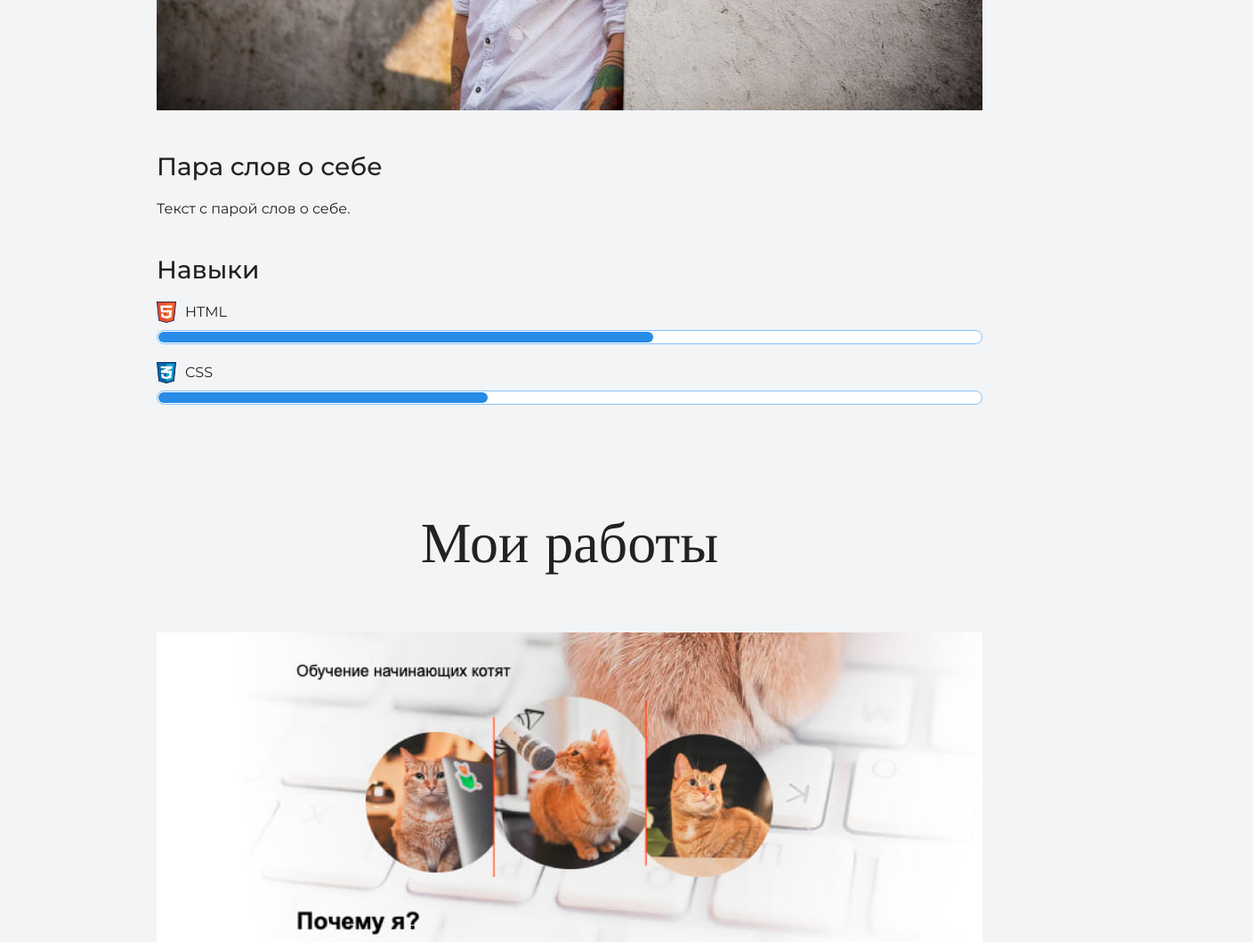
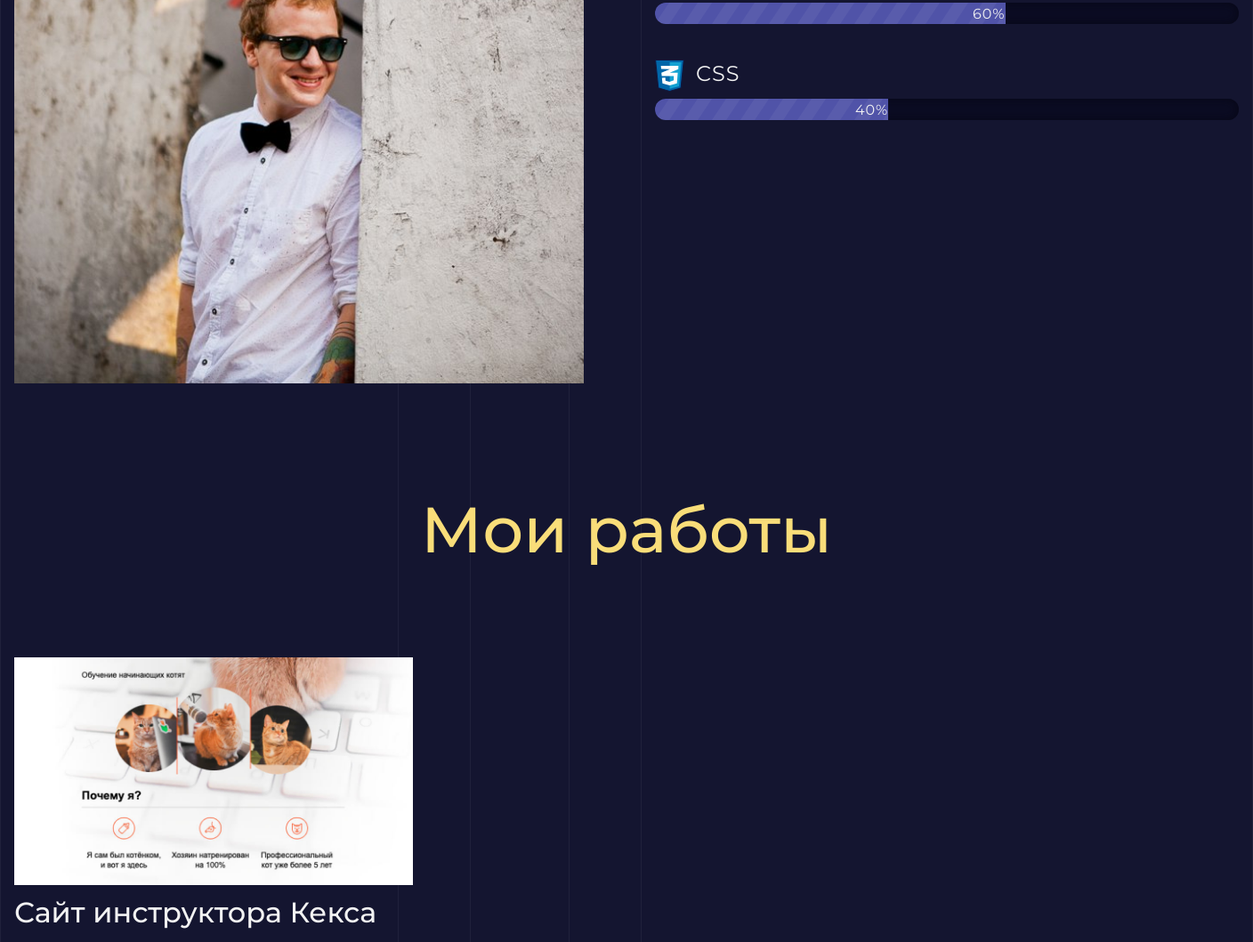
Before and after one commit to hiddensbrain/htmlacademy_porfolio, a plain HTML site: page index.html in a window 1280 px wide. Shown: the part 1667-2726 px from the top of the page at 89% size, 1408 px wide, since content can reach past the window. Drawn offline with nearby package versions, Linux system fonts and the light colour scheme.

Commit message:
pro dark theme

```diff
--- a/css/style_pro_dark.css
+++ b/css/style_pro_dark.css
@@ -275,7 +275,6 @@ body {
 }
 
 .project-image {
-  position: absolute;
   top: 0;
   left: 0;
   margin: 0;
--- a/css/style_pro_light.css
+++ b/css/style_pro_light.css
@@ -342,7 +342,6 @@ body {
 
 .project-image {
   z-index: 1;
-  position: absolute;
   margin: 0;
   top: 0;
   left: 0;
--- a/index.html
+++ b/index.html
@@ -2,7 +2,7 @@
 <html lang="ru">
   <head>
     <meta charset="UTF-8">
-    <link rel="stylesheet" href="css/style_basic_light.css">
+    <link rel="stylesheet" href="css/style_pro_dark.css">
     <link href="https://fonts.googleapis.com/css?family=Montserrat:400,500,700|Old+Standard+TT&display=swap&subset=cyrillic" rel="stylesheet">
     <title>Портфолио Junior верстальщика</title>
     <base target="_blank">
@@ -52,11 +52,11 @@
         </figure>
         <h3>Сайт инструктора Кекса</h3>
         <p>Небольшой лендинг о школе для начинающих.</p>
-        <a href="https://hiddensbrain.github.io/htmlacademy_junior" class="button">Открыть страницу</a>
+        <a href="#" class="button">Открыть страницу</a>
 
         <h3>Блог начинающего верстальщика</h3>
         <p>Статический блог про обучение HTML и CSS.</p>
-        <a href="#" class="button">Открыть страницу</a>
+        <a href="https://hiddensbrain.github.io/htmlacademy_junior" class="button">Открыть страницу</a>
 
         <h3>КиноМонстр</h3>
         <p>Портал о свежих фильмах</p>
```
